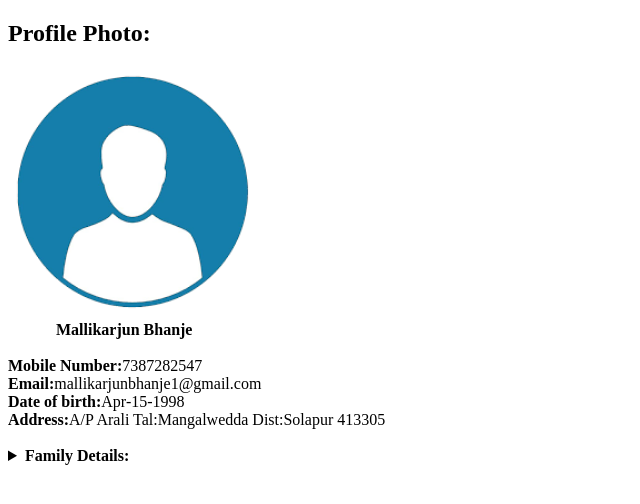
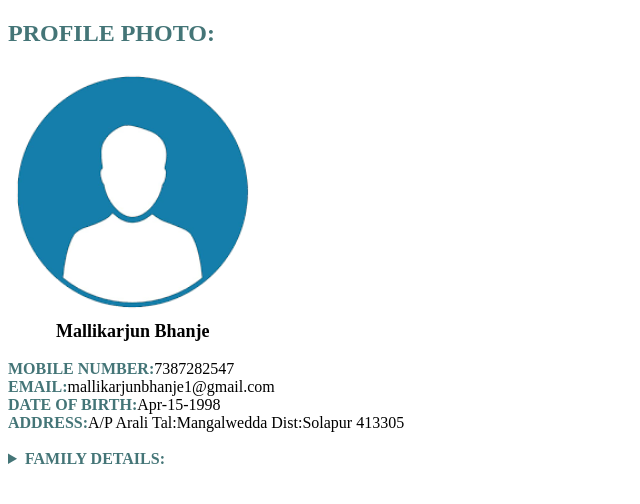
Before and after one commit to mallikarjunbhanje/MyProfile, a plain HTML site: page personal.html in a window 1280 px wide. Shown: the whole page, without its empty margins (0-640 px from the left). Drawn offline with Linux system fonts and the light colour scheme.

Commit message:
CSS  basic Properties  Applied
CSS  basic Properties  Applied

```diff
--- a/personal.html
+++ b/personal.html
@@ -3,20 +3,29 @@
 
 <head>
     <title>Personal Details</title>
+    <style>
+.color{text-transform: uppercase;
+color: rgb(68, 117, 119);
+}
+#Name{
+    font-size: large;
+}
+
+    </style>
 </head>
 
 <body>
-    <h2>Profile Photo:</h2>
+    <h2 class="color">Profile Photo:</h2>
     <img src="user profile photo.png" width="250px" height="250px" alt="Profile Photo"><br>
-    &nbsp;&nbsp;&nbsp;&nbsp;&nbsp;&nbsp;&nbsp;&nbsp;&nbsp;&nbsp;&nbsp;&nbsp;<b>Mallikarjun Bhanje</b><br><br>
-    <b>Mobile Number:</b>7387282547<br>
-    <b>Email:</b>mallikarjunbhanje1@gmail.com<br>
-    <b>Date of birth:</b>Apr-15-1998<br>
-    <b>Address:</b>A/P Arali Tal:Mangalwedda Dist:Solapur 413305<br><br>
+    &nbsp;&nbsp;&nbsp;&nbsp;&nbsp;&nbsp;&nbsp;&nbsp;&nbsp;&nbsp;&nbsp;&nbsp;<b id="Name">Mallikarjun Bhanje</b><br><br>
+    <b class="color">Mobile Number:</b>7387282547<br>
+    <b class="color">Email:</b>mallikarjunbhanje1@gmail.com<br>
+    <b class="color">Date of birth:</b>Apr-15-1998<br>
+    <b class="color">Address:</b>A/P Arali Tal:Mangalwedda Dist:Solapur 413305<br><br>
     <details>
-        <summary><strong>Family Details:</strong></summary>
+        <summary class="color"><strong>Family Details:</strong></summary>
             <ul>
-                <li>Father Name: Parameshwar Bhanje</li>
+                <li>Father Name: Parameshwar Bhanje</li><br>
                 <li>Mother Name: Bhuvaneshwari Bhanje</li>
             </ul>
     </details>
```
Also changed, not shown: home.html (+2 -2 lines), index.html (+1 -1 lines).
